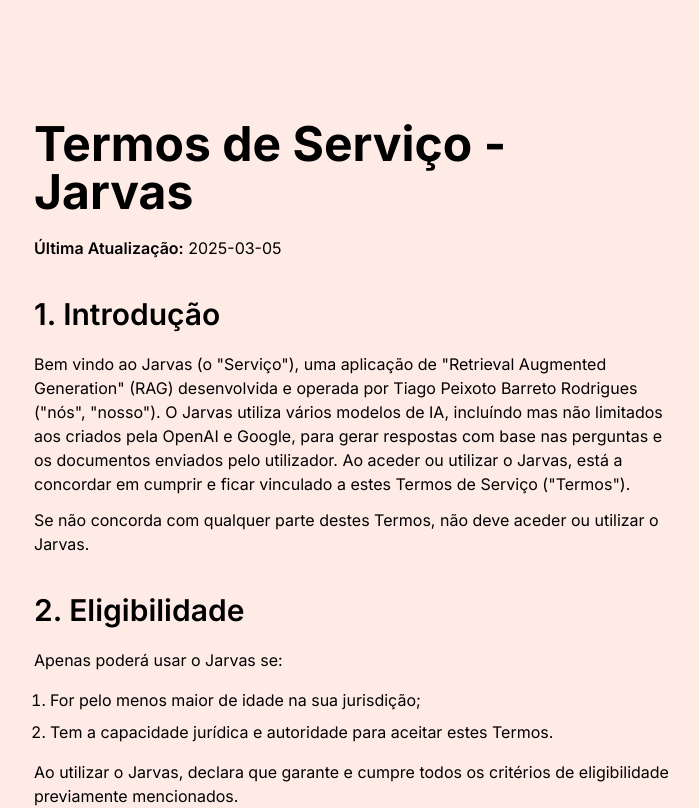
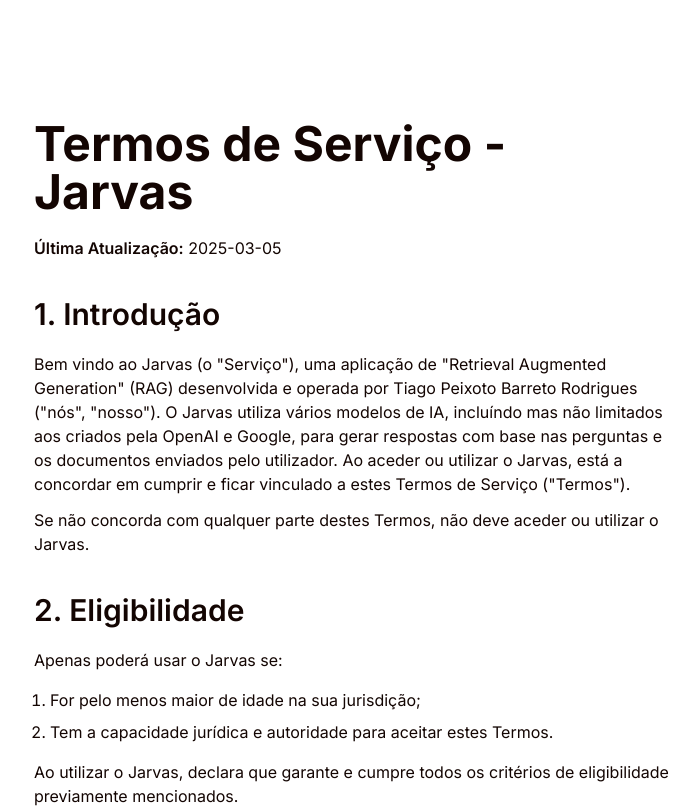
Before and after one commit to 1Krypt0/jarvas, a Next.js app: page /terms-of-service in a window 1280 px wide. Shown: the top 808 px of the page, without its empty margins (286-985 px from the left). Built offline with nearby package versions, Linux system fonts and the light colour scheme; no server answers.

Commit message:
Update styles

```diff
--- a/src/app/globals.css
+++ b/src/app/globals.css
@@ -1,202 +1,179 @@
-@import 'tailwindcss';
+@import "tailwindcss";
 
 @plugin 'tailwindcss-animate';
 @plugin 'tailwind-scrollbar';
 
 @custom-variant dark (&:is(.dark *));
 
+:root {
+  --background: oklch(1 0 0);
+  --foreground: oklch(0.14 0.03 46.43);
+
+  --primary: oklch(0.55 0.19 34.53);
+  --primary-foreground: oklch(0.95 0.02 36.53);
+
+  --card: oklch(0.98 0.01 36.55);
+  --card-foreground: oklch(0.14 0.03 46.43);
+
+  --popover: oklch(1 0 0);
+  --popover-foreground: oklch(0.14 0.03 46.43);
+
+  --secondary: oklch(0.93 0.02 36.51);
+  --secondary-foreground: oklch(0 0 0);
+
+  --muted: oklch(0.95 0.02 36.53);
+  --muted-foreground: oklch(0.51 0 0);
+
+  --accent: oklch(0.95 0.02 36.53);
+  --accent-foreground: oklch(0.17 0.04 42.25);
+
+  --destructive: oklch(0.64 0.21 25.33);
+  --destructive-foreground: oklch(0.98 0 247.86);
+
+  --border: oklch(0.9 0.03 35.9);
+
+  --input: oklch(0.84 0.02 36.02);
+
+  --ring: oklch(0.55 0.19 34.53);
+
+  --chart-1: oklch(0.55 0.19 34.53);
+  --chart-2: oklch(0.6 0.16 35.88);
+  --chart-3: oklch(0.68 0.12 35.79);
+  --chart-4: oklch(0.73 0.1 35.43);
+  --chart-5: oklch(0.78 0.08 36.33);
+
+  --sidebar: oklch(0.99 0 39.49);
+  --sidebar-foreground: oklch(0.14 0.03 46.43);
+  --sidebar-primary: oklch(0.55 0.19 34.53);
+  --sidebar-primary-foreground: oklch(0.95 0.02 36.53);
+  --sidebar-accent: oklch(0.55 0.19 34.53);
+  --sidebar-accent-foreground: oklch(0.95 0.02 36.53);
+  --sidebar-border: oklch(0.9 0.03 35.9);
+  --sidebar-ring: oklch(0.55 0.19 34.53);
+
+  --radius: 0.5rem;
+}
+
+.dark {
+  --background: oklch(0 0 0);
+  --foreground: oklch(0.93 0.02 36.51);
+
+  --primary: oklch(0.55 0.19 34.53);
+  --primary-foreground: oklch(0.95 0.02 36.53);
+
+  --card: oklch(0.16 0.01 39.22);
+  --card-foreground: oklch(0.93 0.02 36.51);
+
+  --popover: oklch(0 0 0);
+  --popover-foreground: oklch(0.93 0.02 36.51);
+
+  --secondary: oklch(0.27 0.08 36.53);
+  --secondary-foreground: oklch(1 0 0);
+
+  --muted: oklch(0.21 0 0);
+  --muted-foreground: oklch(0.6 0 0);
+
+  --accent: oklch(0.27 0.08 36.53);
+  --accent-foreground: oklch(0.93 0.02 36.51);
+
+  --destructive: oklch(0.64 0.21 25.33);
+  --destructive-foreground: oklch(0.98 0 247.86);
+
+  --border: oklch(0.2 0.05 39.33);
+
+  --input: oklch(0.31 0.02 36.51);
+
+  --ring: oklch(0.55 0.19 34.53);
+
+  --chart-1: oklch(0.55 0.19 34.53);
+  --chart-2: oklch(0.49 0.16 34.7);
+  --chart-3: oklch(0.4 0.13 34.83);
+  --chart-4: oklch(0.36 0.12 35.4);
+  --chart-5: oklch(0.31 0.1 35.21);
+
+  --sidebar: oklch(0.18 0.01 39.35);
+  --sidebar-foreground: oklch(0.93 0.02 36.51);
+  --sidebar-primary: oklch(0.55 0.19 34.53);
+  --sidebar-primary-foreground: oklch(0.95 0.02 36.53);
+  --sidebar-accent: oklch(0.55 0.19 34.53);
+  --sidebar-accent-foreground: oklch(0.95 0.02 36.53);
+  --sidebar-border: oklch(0.2 0.05 39.33);
+  --sidebar-ring: oklch(0.55 0.19 34.53);
+
+  --radius: 0.5rem;
+}
+
+@theme inline {
+  --radius-sm: calc(var(--radius) - 4px);
+  --radius-md: calc(var(--radius) - 2px);
+  --radius-lg: var(--radius);
+  --radius-xl: calc(var(--radius) + 4px);
+  --color-background: var(--background);
+  --color-foreground: var(--foreground);
+  --color-card: var(--card);
+  --color-card-foreground: var(--card-foreground);
+  --color-popover: var(--popover);
+  --color-popover-foreground: var(--popover-foreground);
+  --color-primary: var(--primary);
+  --color-primary-foreground: var(--primary-foreground);
+  --color-secondary: var(--secondary);
+  --color-secondary-foreground: var(--secondary-foreground);
+  --color-muted: var(--muted);
+  --color-muted-foreground: var(--muted-foreground);
+  --color-accent: var(--accent);
+  --color-accent-foreground: var(--accent-foreground);
+  --color-destructive: var(--destructive);
+  --color-border: var(--border);
+  --color-input: var(--input);
+  --color-ring: var(--ring);
+  --color-chart-1: var(--chart-1);
+  --color-chart-2: var(--chart-2);
+  --color-chart-3: var(--chart-3);
+  --color-chart-4: var(--chart-4);
+  --color-chart-5: var(--chart-5);
+  --color-sidebar: var(--sidebar);
+  --color-sidebar-foreground: var(--sidebar-foreground);
+  --color-sidebar-primary: var(--sidebar-primary);
+  --color-sidebar-primary-foreground: var(--sidebar-primary-foreground);
+  --color-sidebar-accent: var(--sidebar-accent);
+  --color-sidebar-accent-foreground: var(--sidebar-accent-foreground);
+  --color-sidebar-border: var(--sidebar-border);
+  --color-sidebar-ring: var(--sidebar-ring);
+}
+
 @theme {
-  --color-border: hsl(var(--border));
-  --color-input: hsl(var(--input));
-  --color-ring: hsl(var(--ring));
-  --color-background: hsl(var(--background));
-  --color-foreground: hsl(var(--foreground));
+  @keyframes accordion-down {
+    0% {
+      height: 0;
+    }
+    100% {
+      height: var(--radix-accordion-content-height);
+    }
+  }
 
-  --color-primary: hsl(var(--primary));
-  --color-primary-foreground: hsl(var(--primary-foreground));
-
-  --color-secondary: hsl(var(--secondary));
-  --color-secondary-foreground: hsl(var(--secondary-foreground));
-
-  --color-destructive: hsl(var(--destructive));
-  --color-destructive-foreground: hsl(var(--destructive-foreground));
-
-  --color-muted: hsl(var(--muted));
-  --color-muted-foreground: hsl(var(--muted-foreground));
-
-  --color-accent: hsl(var(--accent));
-  --color-accent-foreground: hsl(var(--accent-foreground));
-
-  --color-popover: hsl(var(--popover));
-  --color-popover-foreground: hsl(var(--popover-foreground));
-
-  --color-card: hsl(var(--card));
-  --color-card-foreground: hsl(var(--card-foreground));
-
-  --color-sidebar: hsl(var(--sidebar-background));
-  --color-sidebar-foreground: hsl(var(--sidebar-foreground));
-  --color-sidebar-primary: hsl(var(--sidebar-primary));
-  --color-sidebar-primary-foreground: hsl(var(--sidebar-primary-foreground));
-  --color-sidebar-accent: hsl(var(--sidebar-accent));
-  --color-sidebar-accent-foreground: hsl(var(--sidebar-accent-foreground));
-  --color-sidebar-border: hsl(var(--sidebar-border));
-  --color-sidebar-ring: hsl(var(--sidebar-ring));
-
-  --radius-xl: calc(var(--radius) + 4px);
-  --radius-lg: var(--radius);
-  --radius-md: calc(var(--radius) - 2px);
-  --radius-sm: calc(var(--radius) - 4px);
-
-  --font-sans:
-    ui-sans-serif, system-ui, sans-serif, 'Apple Color Emoji', 'Segoe UI Emoji',
-    'Segoe UI Symbol', 'Noto Color Emoji';
+  @keyframes accordion-up {
+    0% {
+      height: var(--radix-accordion-content-height);
+    }
+    100% {
+      height: 0;
+    }
+  }
 
   --animate-accordion-down: accordion-down 0.2s ease-out;
   --animate-accordion-up: accordion-up 0.2s ease-out;
-  --animate-caret-blink: caret-blink 1.25s ease-out infinite;
-
-  @keyframes accordion-down {
-    from {
-      height: 0;
-    }
-    to {
-      height: var(--bits-accordion-content-height);
-    }
-  }
-  @keyframes accordion-up {
-    from {
-      height: var(--bits-accordion-content-height);
-    }
-    to {
-      height: 0;
-    }
-  }
-  @keyframes caret-blink {
-    0%,
-    70%,
-    100% {
-      opacity: 1;
-    }
-    20%,
-    50% {
-      opacity: 0;
-    }
-  }
-}
-
-@utility container {
-  margin-inline: auto;
-  padding-inline: 2rem;
-  @media (width >= --theme(--breakpoint-sm)) {
-    max-width: none;
-  }
-  @media (width >= 1400px) {
-    max-width: 1400px;
-  }
-}
-
-/*
-  The default border color has changed to `currentColor` in Tailwind CSS v4,
-  so we've added these compatibility styles to make sure everything still
-  looks the same as it did with Tailwind CSS v3.
-
-  If we ever want to remove these styles, we need to add an explicit border
-  color utility to any element that depends on these defaults.
-*/
-@layer base {
-  *,
-  ::after,
-  ::before,
-  ::backdrop,
-  ::file-selector-button {
-    border-color: var(--color-gray-200, currentColor);
-  }
-}
-
-@layer base {
-  :root {
-    --background: 12 100% 95%;
-    --foreground: 12 5% 0%;
-    --card: 12 50% 90%;
-    --card-foreground: 12 5% 10%;
-    --popover: 12 100% 95%;
-    --popover-foreground: 12 100% 0%;
-    --primary: 12 85.6% 19%;
-    --primary-foreground: 0 0% 100%;
-    --secondary: 12 30% 70%;
-    --secondary-foreground: 0 0% 0%;
-    --muted: -26 30% 85%;
-    --muted-foreground: 12 5% 35%;
-    --accent: -26 30% 80%;
-    --accent-foreground: 12 5% 10%;
-    --destructive: 0 100% 30%;
-    --destructive-foreground: 12 5% 90%;
-    --border: 12 30% 50%;
-    --input: 12 30% 18%;
-    --ring: 12 85.6% 19%;
-    --radius: 0.5rem;
-    /* These are all for test */
-    --sidebar-background: 12 100% 95%;
-    --sidebar-foreground: 12 5% 0%;
-    --sidebar-primary: 12 85.6% 19%;
-    --sidebar-primary-foreground: 0 0% 100%;
-    --sidebar-accent: -26 30% 80%;
-    --sidebar-accent-foreground: 12 5% 10%;
-    --sidebar-border: 12 30% 50%;
-    --sidebar-ring: 12 85.6% 19%;
-    --chart-1: 12 76% 61%;
-    --chart-2: 173 58% 39%;
-    --chart-3: 197 37% 24%;
-    --chart-4: 43 74% 66%;
-    --chart-5: 27 87% 67%;
-  }
-  .dark {
-    --background: 12 50% 5%;
-    --foreground: 12 5% 90%;
-    --card: 12 50% 0%;
-    --card-foreground: 12 5% 90%;
-    --popover: 12 50% 5%;
-    --popover-foreground: 12 5% 90%;
-    --primary: 12 85.6% 19%;
-    --primary-foreground: 0 0% 100%;
-    --secondary: 12 30% 10%;
-    --secondary-foreground: 0 0% 100%;
-    --muted: -26 30% 15%;
-    --muted-foreground: 12 5% 60%;
-    --accent: -26 30% 15%;
-    --accent-foreground: 12 5% 90%;
-    --destructive: 0 100% 30%;
-    --destructive-foreground: 12 5% 90%;
-    --border: 12 30% 18%;
-    --input: 12 30% 18%;
-    --ring: 12 85.6% 19%;
-    --radius: 0.5rem;
-    /* These are all for test */
-    --chart-1: 220 70% 50%;
-    --chart-2: 160 60% 45%;
-    --chart-3: 30 80% 55%;
-    --chart-4: 280 65% 60%;
-    --chart-5: 340 75% 55%;
-    --sidebar-background: 12 50% 5%;
-    --sidebar-foreground: 12 5% 90%;
-    --sidebar-primary: 12 85.6% 19%;
-    --sidebar-primary-foreground: 0 0% 100%;
-    --sidebar-accent: -26 30% 15%;
-    --sidebar-accent-foreground: 12 5% 90%;
-    --sidebar-border: 12 30% 18%;
-    --sidebar-ring: 12 85.6% 19%;
-  }
 }
 
 @layer base {
   * {
-    @apply border-border;
+    @apply border-border outline-ring/50;
   }
   body {
     @apply bg-background text-foreground;
     font-family: "Inter", sans-serif;
     font-style: normal;
   }
+
   .sidebar {
     width: var(--sidebar-width);
   }
@@ -209,14 +186,3 @@
     }
   }
 }
-
-
-
-@layer base {
-  * {
-    @apply border-border outline-ring/50;
-  }
-  body {
-    @apply bg-background text-foreground;
-  }
-}
--- a/src/app/layout.tsx
+++ b/src/app/layout.tsx
@@ -56,7 +56,7 @@
         <body className={inter.className}>
           <ThemeProvider
             attribute="class"
-            defaultTheme="system"
+            defaultTheme="light"
             enableSystem
             disableTransitionOnChange
           >
```
